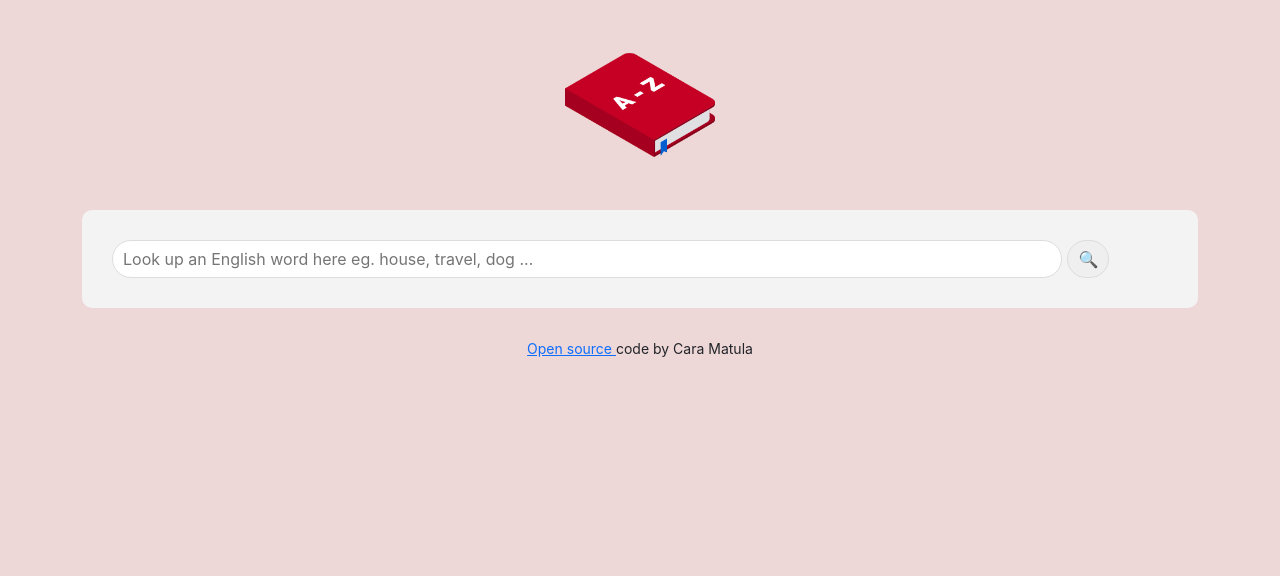
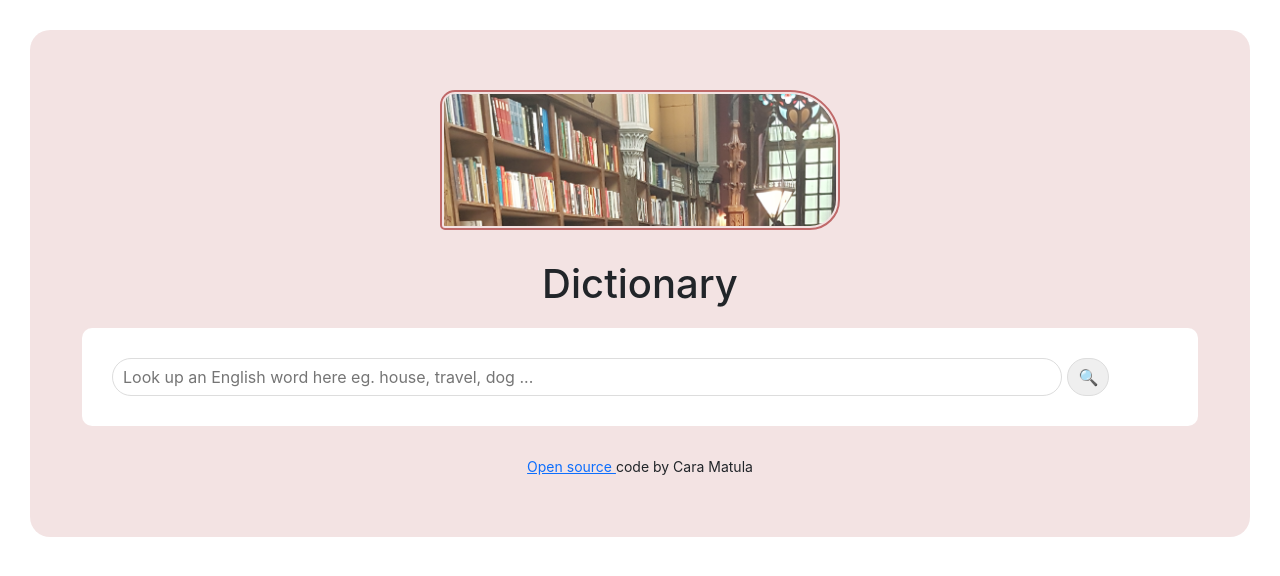
Before and after one commit to cmatula/dictionary-app, a React (Create React App) app: page / in a window 1280 px wide. Shown: the top 576 px of the page. Built offline with nearby package versions, Linux system fonts and the light colour scheme.

Commit message:
Updated logo

```diff
--- a/src/App.css
+++ b/src/App.css
@@ -1,5 +1,15 @@
 body {
-  background: rgba(149, 2, 2, 0.155);
+}
+
+.App {
+  margin: 30px;
+  padding: 30px;
+  background: rgba(149, 2, 2, 0.108);
+  border-radius: 20px;
+}
+
+.App h1 {
+  text-align: center;
 }
 
 .App-footer {
@@ -12,7 +22,10 @@ body {
 }
 
 .App-logo {
-  max-width: 150px;
+  max-width: 400px;
+  border-radius: 15px 50px 30px 5px;
   display: block;
   margin: 0 auto;
+  padding: 2px;
+  border: 2px solid rgba(149, 2, 2, 0.54);
 }
--- a/src/App.js
+++ b/src/App.js
@@ -11,6 +11,7 @@ export default function App() {
           <img src={logo} className="App-logo img-fluid" alt="logo" />
         </header>
         <main>
+          <h1>Dictionary</h1>
           <Dictionary />
         </main>
         <small>
--- a/src/Dictionary.css
+++ b/src/Dictionary.css
@@ -1,5 +1,5 @@
 .Dictionary section {
-  background: rgb(244, 243, 243);
+  background: white;
   padding: 30px;
   border-radius: 10px;
   margin-top: 20px;
--- a/src/Meaning.css
+++ b/src/Meaning.css
@@ -1,5 +1,6 @@
 .Meaning h3 {
   margin-bottom: 25px;
+  color: rgb(149, 2, 2);
 }
 
 .Meaning .example {
--- a/src/Phonetic.css
+++ b/src/Phonetic.css
@@ -10,4 +10,5 @@
   color: rgb(101, 99, 99);
   margin-left: 20px;
   font-size: 13px;
+  color: rgb(149, 2, 2);
 }
```
Also changed, not shown: src/logo.png.
